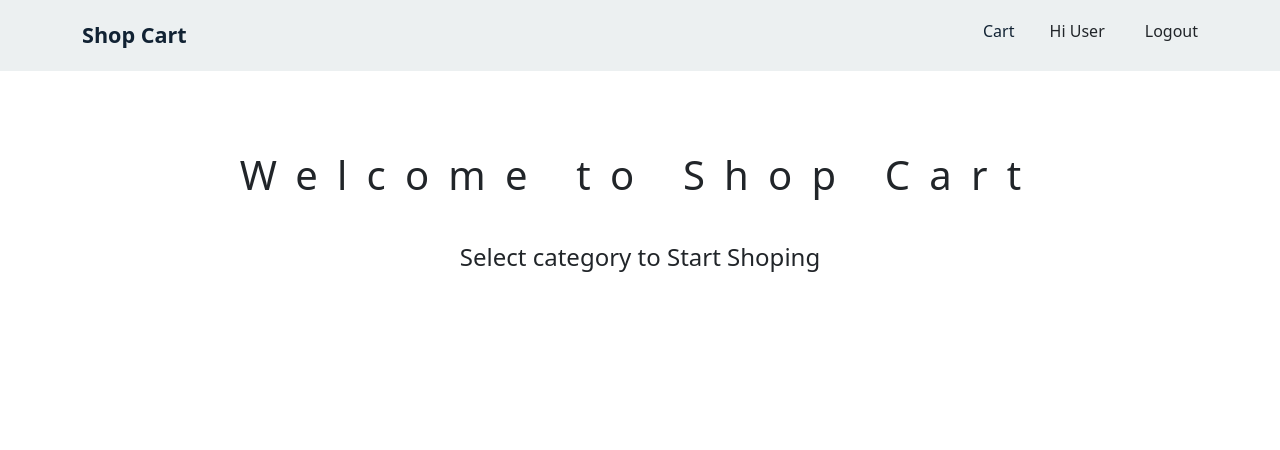
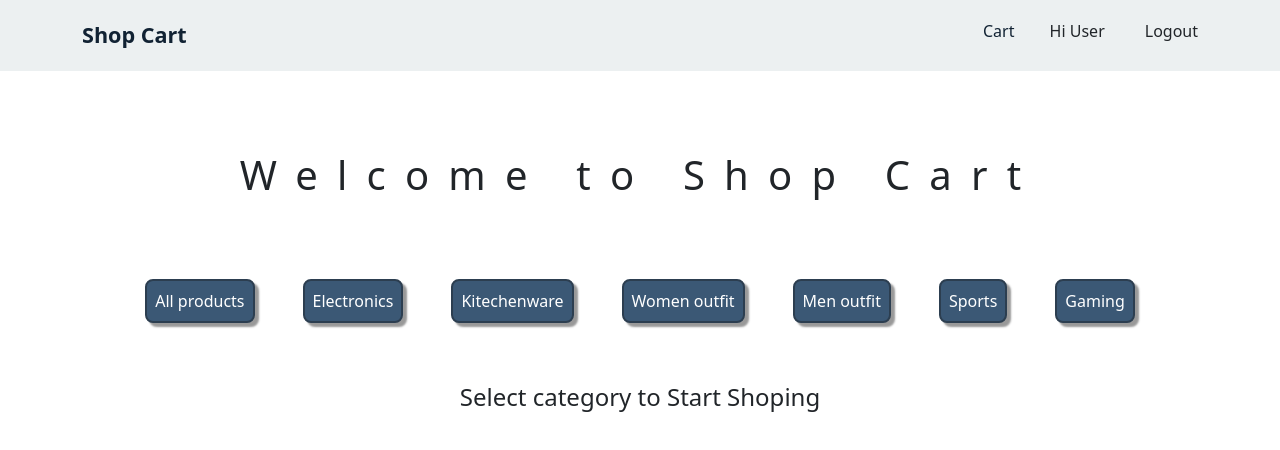
Before and after one commit to av025/E-Commerce-Project-html-css, a plain HTML site: page index.html in a window 1280 px wide. Drawn offline with nearby package versions, Linux system fonts and the light colour scheme.

Commit message:
Added CSS for category on Home Page

```diff
--- a/css/common.css
+++ b/css/common.css
@@ -1,5 +1,9 @@
 :root {
     --bluegray: #ecf0f1;
+    --pale-blue: #2c3e50;
+    --mid-gray: #999;
+    --jean-blue: #3b5875;
+    --lighter-blue: #3273a8;
 
 }
 
--- a/css/home.css
+++ b/css/home.css
@@ -1,10 +1,38 @@
 .home-title {
-    font-size: 2.5rem;
-    margin-top: 5rem;
-    letter-spacing: 1.20rem;
+  font-size: 2.5rem;
+  margin-top: 5rem;
+  letter-spacing: 1.2rem;
 }
 
 .category-title {
-    margin-top: 2rem;
-    font-size: 1.5rem;
+  margin-top: 2rem;
+  font-size: 1.5rem;
 }
+
+.category-list {
+  margin-top: 3rem;
+}
+
+.category-item {
+  border: 2px solid var(--pale-blue);
+  padding: 8px;
+  margin: 1.5rem;
+  box-shadow: 4px 4px 2px var(--mid-gray);
+  background-color: var(--jean-blue);
+  text-align: center;
+  cursor: pointer;
+}
+
+.category-item a {
+    text-decoration: none;
+    width: 250px;
+  color: #fff;
+  font-size: 1rem;
+}
+
+.category-item:hover {
+  background-color: var(--lighter-blue);
+  box-shadow: 0px 0px;
+  transition: box-shadow 0.2s linear 0s;
+
+}
--- a/index.html
+++ b/index.html
@@ -24,7 +24,7 @@
                 <a href="/index.html" class="text-decoration-none">Shop Cart</a>
               </div>
               <div class="user-actions d-flex flex-row">
-                <a href="cart.html" >Cart</a>
+                <a href="cart.html">Cart</a>
                 <div class="user-intro" id="userIntro">Hi User</div>
                 <div class="logout-btn" id="logoutBtn">Logout</div>
               </div>
@@ -33,15 +33,45 @@
         </div>
       </nav>
       <!-- Main container -->
-       <div class="container">
+      <div class="container">
         <div class="row">
-            <h2 class="home-title text-center">Welcome to Shop Cart</h2>
-            <div class="category-list d-flex flex-row justify-content-center align-items-center" id="categoryList"></div>
-            <div class="category-title text-center">
-                Select category to Start Shoping
+          <h2 class="home-title text-center">Welcome to Shop Cart</h2>
+          <div
+            class="category-list d-flex flex-row justify-content-center align-items-center"
+            id="categoryList"
+          >
+            <div class="category-item rounded-3">
+              <a href="#"> All products </a>
             </div>
+
+            <div class="category-item rounded-3">
+              <a href="#"> Electronics </a>
+            </div>
+
+            <div class="category-item rounded-3">
+              <a href="#"> Kitechenware </a>
+            </div>
+            <div class="category-item rounded-3">
+              <a href="#"> Women outfit </a>
+            </div>
+
+            <div class="category-item rounded-3">
+              <a href="#"> Men outfit </a>
+            </div>
+
+            <div class="category-item rounded-3">
+              <a href="#"> Sports </a>
+            </div>
+
+            <div class="category-item rounded-3">
+              <a href="#"> Gaming </a>
+            </div>
+          </div>
+          <div class="category-title text-center">
+            Select category to Start Shoping
+          </div>
         </div>
-       </div>
+      </div>
     </div>
 
     <script
```
